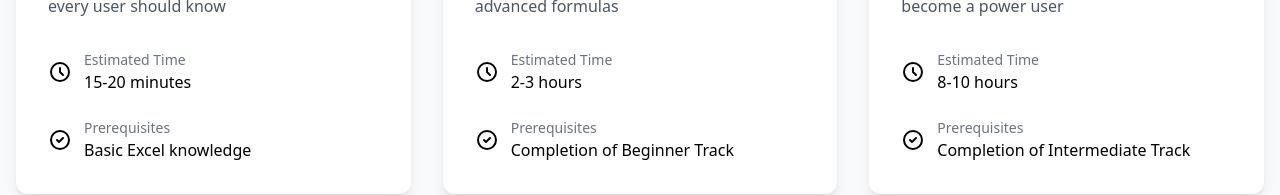
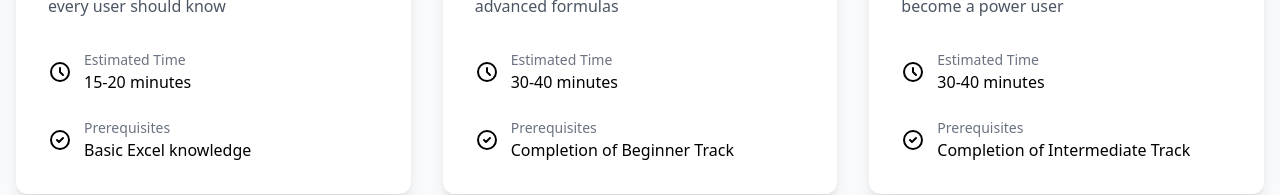
Before and after one commit to WiesHerd/Learn-Excel-Formulas, a Next.js app: page / in a window 1280 px wide. Shown: the part 334-529 px from the top of the page. Built offline with nearby package versions, Linux system fonts and the light colour scheme.

Commit message:
Update index page and layout

```diff
--- a/components/Layout.js
+++ b/components/Layout.js
@@ -1,11 +1,7 @@
-import Link from 'next/link';
-
-export default function Layout({ children }) {
+export default function RootLayout({ children }) {
   return (
-    <div className="min-h-screen bg-gray-50">
-      <div className="max-w-3xl mx-auto my-8 bg-white rounded-lg shadow-lg">
-        {children}
-      </div>
-    </div>
+    <html lang="en">
+      <body>{children}</body>
+    </html>
   );
 }
--- a/pages/index.js
+++ b/pages/index.js
@@ -81,7 +81,7 @@ export default function Home() {
                   </div>
                   <div>
                     <p className="text-sm text-gray-500">Estimated Time</p>
-                    <p className="font-medium">2-3 hours</p>
+                    <p className="font-medium">30-40 minutes</p>
                   </div>
                 </div>
 
@@ -120,7 +120,7 @@ export default function Home() {
                   </div>
                   <div>
                     <p className="text-sm text-gray-500">Estimated Time</p>
-                    <p className="font-medium">8-10 hours</p>
+                    <p className="font-medium">30-40 minutes</p>
                   </div>
                 </div>
 
```
